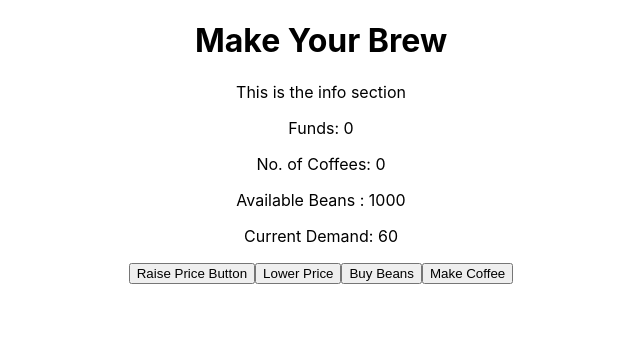
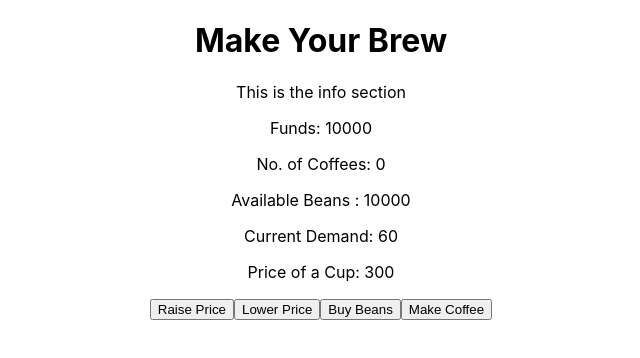
Before and after one commit to akin-fagbohun/make-my-brew, a React (Create React App) app: page / in a window 1280 px wide. Shown: the top 358 px of the page, without its empty margins (319-959 px from the left). Built offline with nearby package versions, Linux system fonts and the light colour scheme; the HTML template or start-up script is replaced by a standard one.

Commit message:
almost done with functionality

```diff
--- a/src/Buttons.jsx
+++ b/src/Buttons.jsx
@@ -1,20 +1,68 @@
 const Buttons = (props) => {
-    const [setFunds, setCoffee, setBeans, setDemand] = props.functions;
+  const [setFunds, setCoffee, setBeans, setDemand, setCoffeePrice] = props.functions;
+  const [funds, coffee, beans, demand, coffeePrice] = props.values;
 
-    const updateBeans = () => {
+  const updateBeans = () => {
+    if (funds >= 6000) {
+      setFunds((currFunds) => {
+        currFunds - 6000;
+      });
+      setBeans((currBeans) => {
+        return currBeans + 10000;
+      });
+    } else {
+      // handle not having enough funds later.
+      console.log('not enough funds');
+    }
+  };
 
-        setFunds((currFunds) => {})
-        setBeans((currBeans)=> {
-            return currBeans + 1000;
-        })
+  const makeCoffee = () => {
+    if (beans >= 50) {
+      setBeans((currBeans) => {
+        return currBeans - 50;
+      });
+      setCoffee((currCoffee) => {
+        return currCoffee + 1;
+      });
     }
+  };
 
-    return (<section>
-        <button >Raise Price Button</button>
-        <button>Lower Price</button>
-        <button onClick={updateBeans}>Buy Beans</button>
-        <button>Make Coffee</button>
-        </section>);
-}
+  const raisePrice = () => {
+    setCoffeePrice((currPrice) => {
+      decreaseDemand();
+      return currPrice + 10;
+    });
+  };
+
+  const lowerPrice = () => {
+    setCoffeePrice((currPrice) => {
+      increaseDemand();
+      return currPrice - 10;
+    });
+  };
+
+  const increaseDemand = () => {
+    setDemand((currDemand) => {
+      // handle negative currentDemand
+      return currDemand + 1;
+    });
+  };
+
+  const decreaseDemand = () => {
+    setDemand((currDemand) => {
+      // handle negative currentDemand
+      return currDemand - 1;
+    });
+  };
+
+  return (
+    <section>
+      <button onClick={raisePrice}>Raise Price</button>
+      <button onClick={lowerPrice}>Lower Price</button>
+      <button onClick={updateBeans}>Buy Beans</button>
+      <button onClick={makeCoffee}>Make Coffee</button>
+    </section>
+  );
+};
 
 export default Buttons;
--- a/src/Info.jsx
+++ b/src/Info.jsx
@@ -1,26 +1,29 @@
-import { useState } from 'react'
-import Buttons from './Buttons'
+import { useState } from 'react';
+import Buttons from './Buttons';
 
 const Info = () => {
-    const [ funds, setFunds ] = useState(0);
-    const [ coffee, setCoffee ] = useState(0);
-    const [ beans, setBeans ] = useState(1000);
-    const [ demand, setDemand ] = useState(60);
+  const [funds, setFunds] = useState(10000);
+  const [coffee, setCoffee] = useState(0);
+  const [beans, setBeans] = useState(10000);
+  const [demand, setDemand] = useState(60);
+  const [coffeePrice, setCoffeePrice] = useState(300);
 
+  const arrayOfValues = [funds, coffee, beans, demand, coffeePrice];
+  const arrayOfFuntions = [setFunds, setCoffee, setBeans, setDemand, setCoffeePrice];
 
-
-    const arrayOfFuntions = [setFunds, setCoffee, setBeans, setDemand];
-
-    return (<section>This is the info section
+  return (
+    <section>
+      This is the info section
       <section>
         <p>Funds: {funds}</p>
         <p>No. of Coffees: {coffee}</p>
         <p>Available Beans : {beans} </p>
         <p>Current Demand: {demand}</p>
+        <p>Price of a Cup: {coffeePrice}</p>
       </section>
+      <Buttons functions={arrayOfFuntions} values={arrayOfValues}></Buttons>
+    </section>
+  );
+};
 
-        <Buttons functions={arrayOfFuntions}></Buttons>
-    </section>)
-}
-
-export default Info
+export default Info;
```
Also changed, not shown: 1 other file (tests, documents, lock files or other folders). Lines whose indentation alone changed are shown as unchanged.
